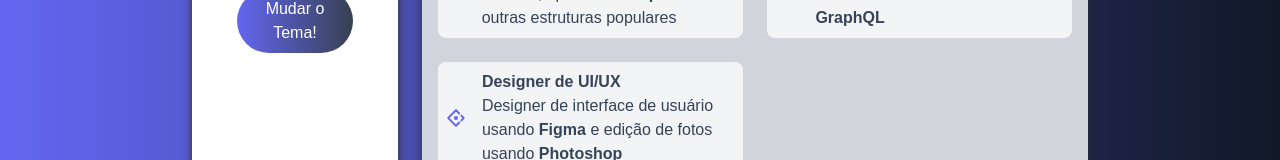
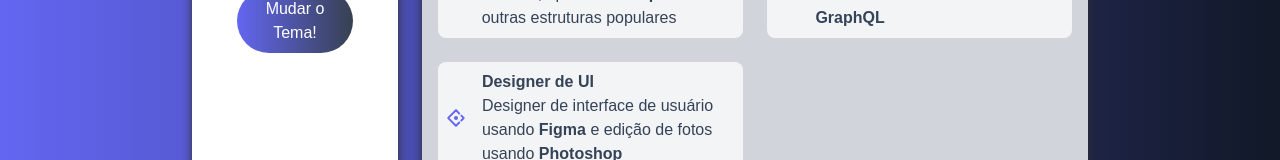
Before and after one commit to igor-cotrim/My-Portifolio, a Next.js app: page / in a window 1280 px wide. Shown: the part 770-930 px from the top of the page. Built offline with nearby package versions, Linux system fonts and the light colour scheme.

Commit message:
fix some issues

```diff
--- a/data.ts
+++ b/data.ts
@@ -16,7 +16,7 @@ export const services:IService[] = [
     Icon: RiSmartphoneLine,
     title: 'Desenvolvimento Mobile',
     about:
-       'Posso construir Aplicativos bonitos e funcinais com <b>React Native</b> e <b>Expo</b',
+       'Posso construir Aplicativos bonitos e funcionais com <b>React Native</b> e <b>Expo</b',
  },
  {
     Icon: FaServer,
@@ -32,7 +32,7 @@ export const services:IService[] = [
  },
  {
     Icon: AiOutlineAntDesign,
-    title: 'Designer de UI/UX',
+    title: 'Designer de UI',
     about:
        'Designer de interface de usuário usando <b> Figma </b> e edição de fotos usando <b> Photoshop </b>',
  },
```
